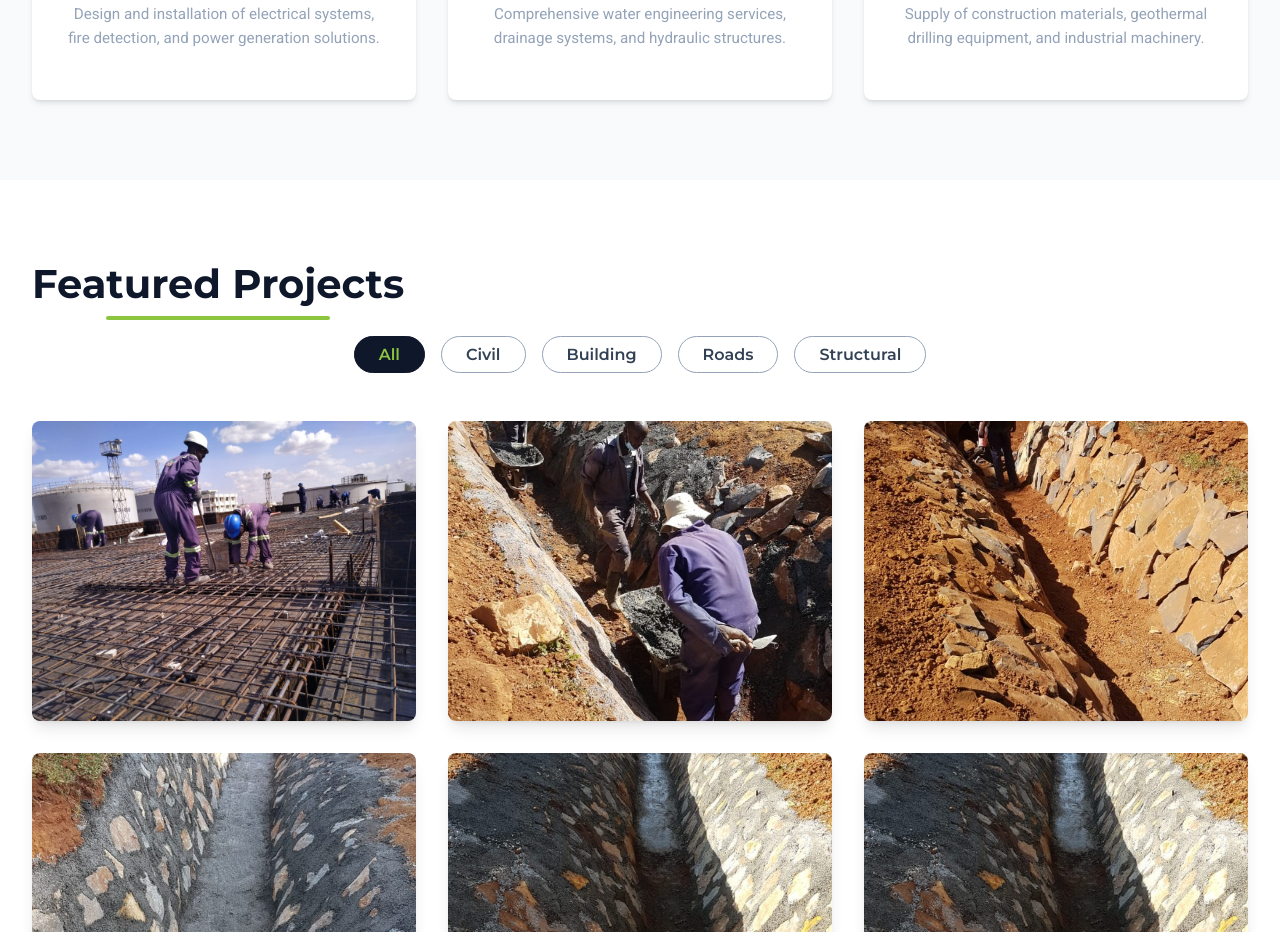
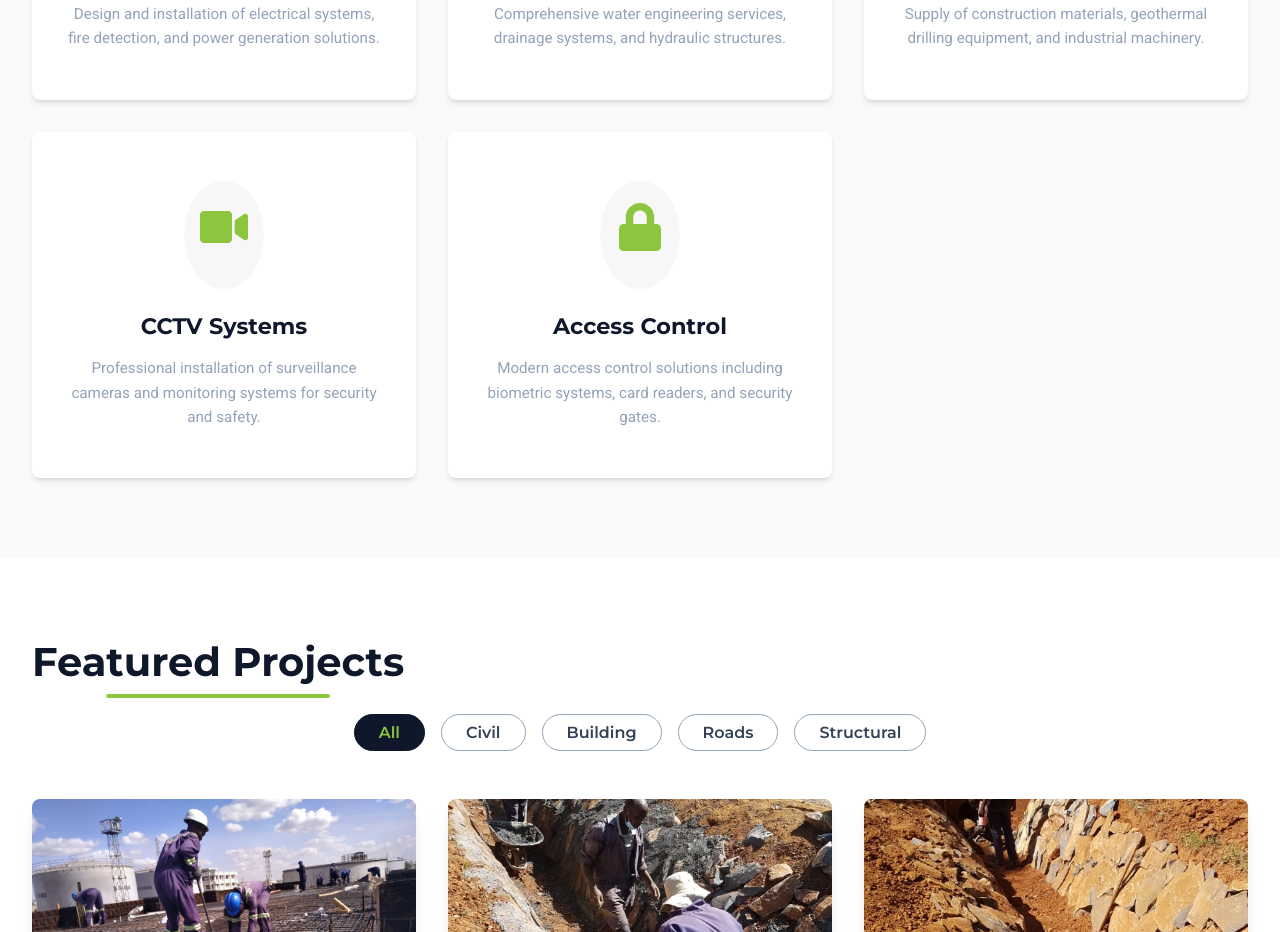
Before and after one commit to sharlmon/IrishTradingSite, a React (Vite) app: page / in a window 1280 px wide. Shown: the part 2720-3652 px from the top of the page. Built offline with nearby package versions, Linux system fonts and the light colour scheme.

Commit message:
Add CCTV and Access Control services

```diff
--- a/src/components/Services.jsx
+++ b/src/components/Services.jsx
@@ -1,6 +1,6 @@
 
 import React from 'react';
-import { FaRoad, FaBuilding, FaTint, FaBolt, FaCogs, FaTruckLoading } from 'react-icons/fa';
+import { FaRoad, FaBuilding, FaTint, FaBolt, FaCogs, FaTruckLoading, FaVideo, FaLock } from 'react-icons/fa';
 import '../styles/Services.css';
 
 const servicesData = [
@@ -33,6 +33,16 @@ const servicesData = [
         icon: <FaTruckLoading />,
         title: "General Supply",
         description: "Supply of construction materials, geothermal drilling equipment, and industrial machinery."
+    },
+    {
+        icon: <FaVideo />,
+        title: "CCTV Systems",
+        description: "Professional installation of surveillance cameras and monitoring systems for security and safety."
+    },
+    {
+        icon: <FaLock />,
+        title: "Access Control",
+        description: "Modern access control solutions including biometric systems, card readers, and security gates."
     }
 ];
 
```
